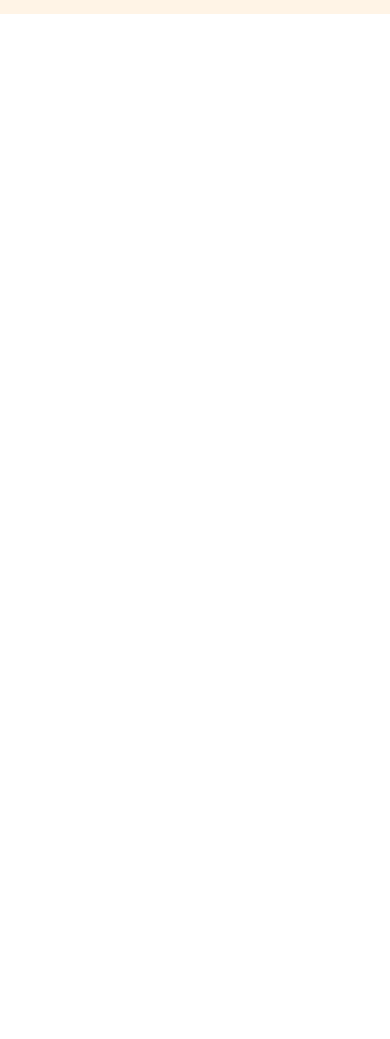
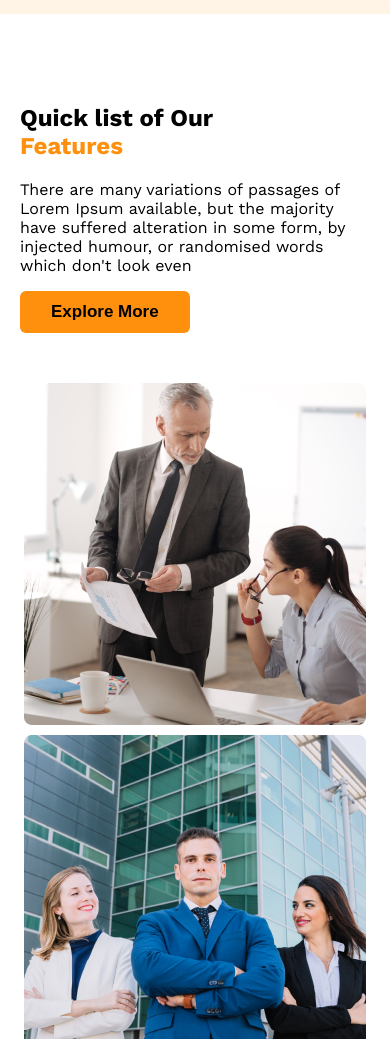
Before and after one commit to MdBulbulAhmedT/g3-architects-website, a plain HTML site: page index.html in a window 390 px wide. Shown: the part 961-2000 px from the top of the page. Before the commit the page ends 975 px from the top, so only its background shows below. Drawn offline with nearby package versions, Linux system fonts and the light colour scheme.

Commit message:
added the fetured section style and responsive

```diff
--- a/index.html
+++ b/index.html
@@ -34,7 +34,23 @@
         </div>
     </header>
     <!-- Header section end -->
-    <main></main>
+    <main>
+        <!-- Team Section Start -->
+         <section class="teams-container">
+            <div class="teams-img-container">
+                <img src="images/team1.png" alt="">
+                <img src="images/team2.png" alt="">
+                <img src="images/team3.png" alt="">
+                <img src="images/team4.png" alt="">
+            </div>
+            <div>
+                <h2>Quick list of Our <br> <span class="teams-style">Features</span></h2>
+                <p>There are many variations of passages of Lorem Ipsum available, but the majority have suffered alteration in some form, by injected humour, or randomised words which don't look even</p>
+                <button class="btn-btn">Explore More</button>
+            </div>
+         </section>
+        <!-- Team Section End -->
+    </main>
     <footer></footer>
 </body>
 
--- a/style.css
+++ b/style.css
@@ -95,6 +95,30 @@ nav ul li a:hover{
     transition-duration: 0.5s;
 }
 
+/* Teams releted style */
+main{
+    max-width: 1200px;
+    margin: 0 auto;
+}
+
+.teams-container{
+    display: flex;
+    justify-content: space-between;
+    align-items: center;
+    margin: 70px 0;
+    gap: 50px;
+}
+
+.teams-img-container{
+    display: grid;
+    grid-template-columns: repeat(2, 1fr);
+    gap: 10px;
+}
+
+.teams-style{
+    color: #FF900E;
+}
+
 /* Responsive for mobile device */
 @media screen and (max-width: 576px) {
     /* banner section */
@@ -108,6 +132,22 @@ nav ul li a:hover{
     header{
         padding: 10px 10px;
     }
+
+    /* Teams related */
+
+    .teams-container{
+        flex-direction: column-reverse;
+        padding: 0 20px;
+    }
+
+    .teams-img-container{
+        display: grid;
+        grid-template-columns: repeat(1, 1fr);
+    }
+
+    .teams-img-container img{
+        width: 100%;
+    }
 }
 
 /* Responsive for Tablet device */
@@ -120,4 +160,10 @@ nav ul li a:hover{
     header{
         padding: 20px;
     }
+
+    /* teams related */
+    .teams-container{
+        flex-direction: column;
+        padding: 0 20px;
+    }
 }
```
